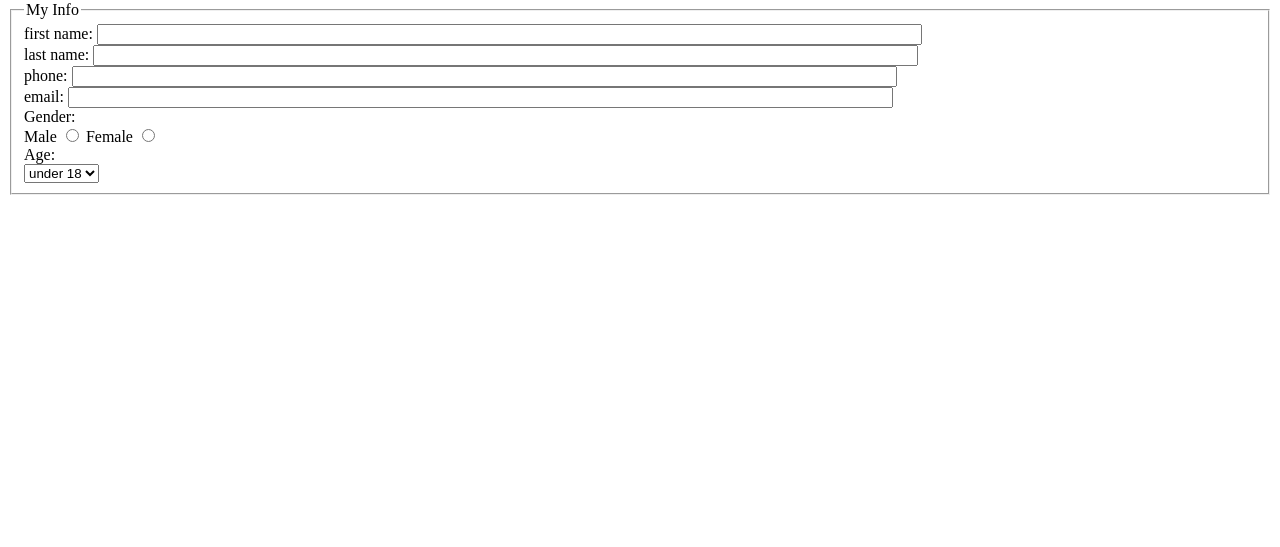
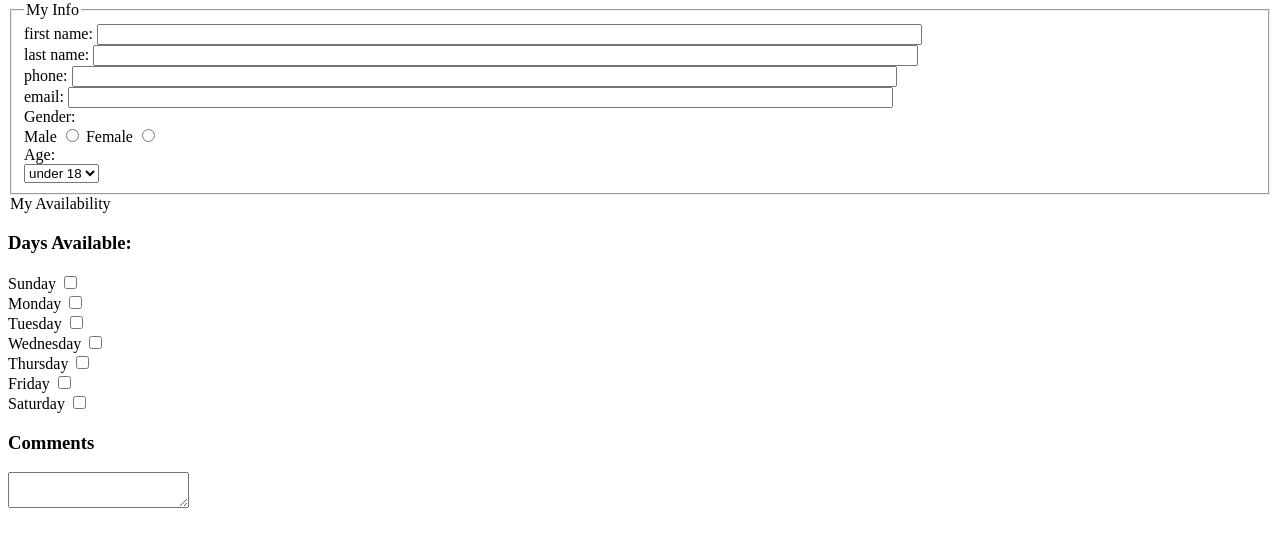
Before and after one commit to ZhongjieS/WebDev_Lab5, a plain HTML site: page index.html in a window 1280 px wide. Shown: the part 79-626 px from the top of the page. Drawn offline with Linux system fonts and the light colour scheme.

Commit message:
Fieldset Availability

```diff
--- a/index.html
+++ b/index.html
@@ -24,3 +24,17 @@
         <option>over 18</option>
       </select>
     </fieldset>
+      <legend>My Availability</legend>
+      <h3>Days Available:</h3>
+      <div>
+        <div><label>Sunday <input type="checkbox" name="available_field[]" value="sunday"></label></div>
+        <div><label>Monday <input type="checkbox" name="available_field[]" value="monday"></label></div>
+        <div><label>Tuesday <input type="checkbox" name="available_field[]" value="tuesday"></label></div>
+        <div><label>Wednesday <input type="checkbox" name="available_field[]" value="wednesday"></label></div>
+        <div><label>Thursday <input type="checkbox" name="available_field[]" value="thursday"></label></div>
+        <div><label>Friday <input type="checkbox" name="available_field[]" value="friday"></label></div>
+        <div><label>Saturday <input type="checkbox" name="available_field[]" value="saturday"></label></div>
+        <h3>Comments</h3>
+        <textarea name="comments_field"></textarea>
+      </div>
+    </fieldset>
```
